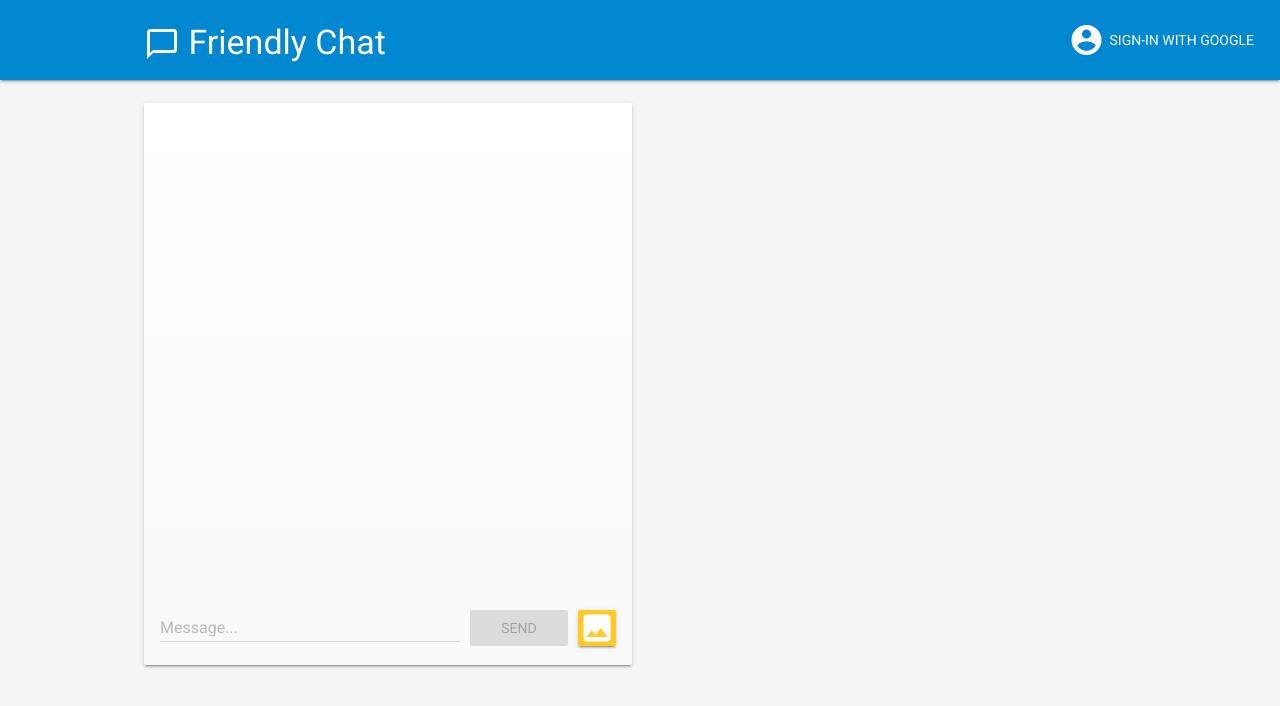
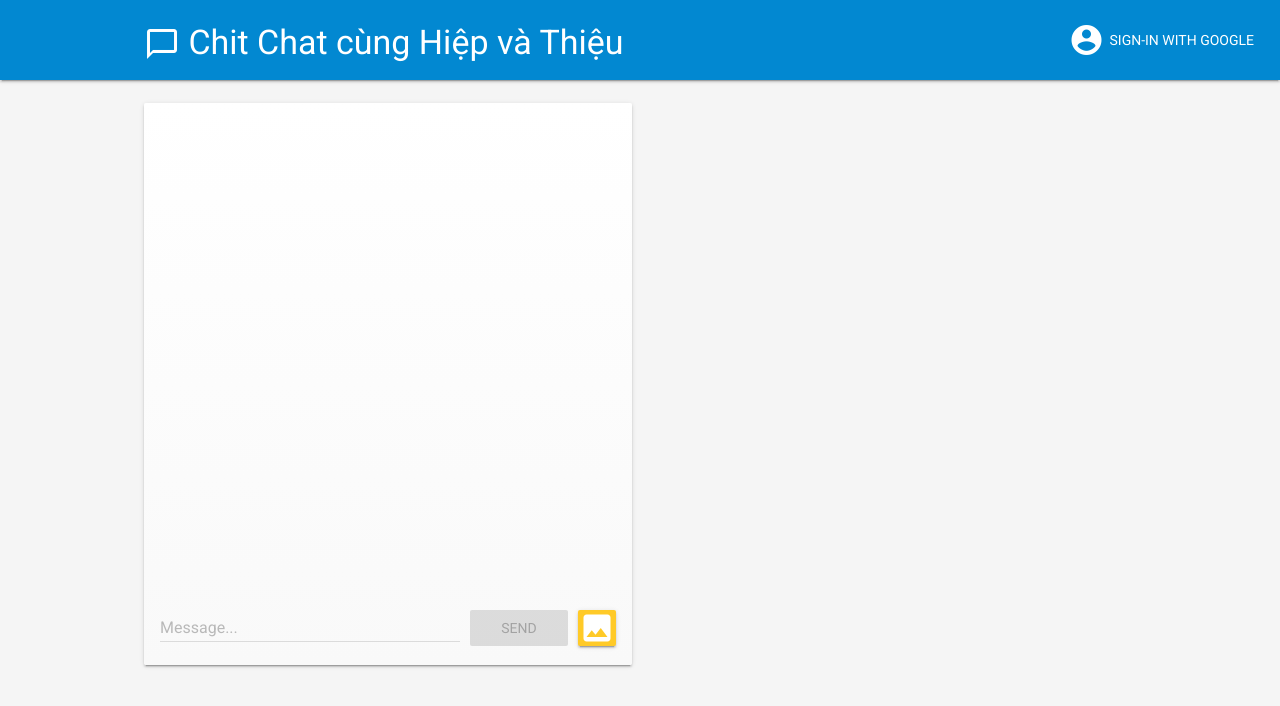
Before and after one commit to hiepnh035/ChatAppWithFireBase, a plain HTML site: page index.html in a window 1280 px wide. Drawn offline with nearby package versions, Linux system fonts and the light colour scheme; some packages are replaced by stand-ins of ours; no server answers.

Commit message:
change name in GUI

```diff
--- a/index.html
+++ b/index.html
@@ -56,7 +56,7 @@
   <header class="mdl-layout__header mdl-color-text--white mdl-color--light-blue-700">
     <div class="mdl-cell mdl-cell--12-col mdl-cell--12-col-tablet mdl-grid">
       <div class="mdl-layout__header-row mdl-cell mdl-cell--12-col mdl-cell--12-col-tablet mdl-cell--12-col-desktop">
-        <h3><i class="material-icons">chat_bubble_outline</i> Friendly Chat</h3>
+        <h3><i class="material-icons">chat_bubble_outline</i> Chit Chat cùng Hiệp và Thiệu</h3>
       </div>
       <div id="user-container">
         <div hidden id="user-pic"></div>
```
